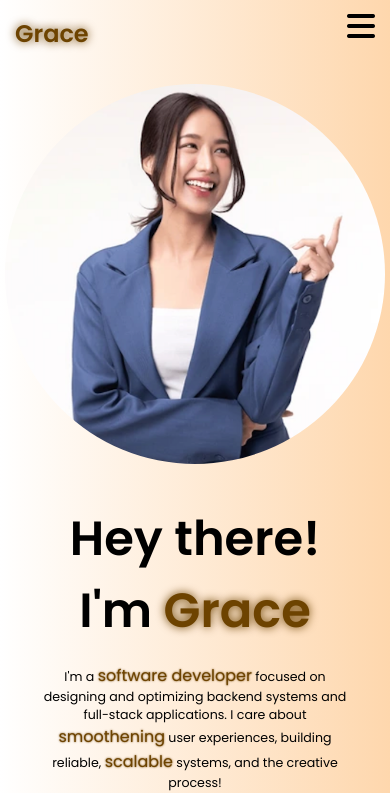
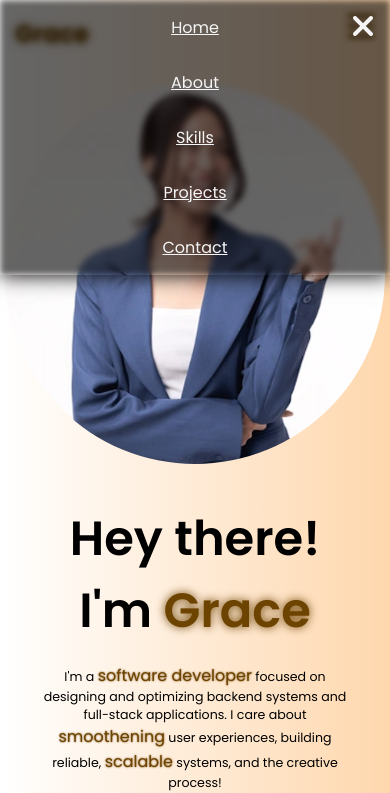
Before and after one commit to GraceTang323/personal-website, a plain HTML site: page index.html in a window 390 px wide. Both pictures are taken after a click on the icon 361 px from the left and 26 px from the top of the page. Shown: the top 793 px of the page. Drawn offline with nearby package versions, Linux system fonts and the light colour scheme.

Commit message:
Fixed dropdown menu layering, added animations to home page

```diff
--- a/index.html
+++ b/index.html
@@ -5,56 +5,67 @@
     <title>Grace Portfolio</title>
     <link rel="stylesheet" href="https://cdnjs.cloudflare.com/ajax/libs/font-awesome/6.5.2/css/all.min.css">
     <link rel="stylesheet" href="styles.css">
+    <link rel="stylesheet" href="https://unpkg.com/aos@next/dist/aos.css" />
 </head>
 <body>
   <nav>
     <div class="nav-container">
-      <div class="logo">
+      <div class="logo" data-aos="zoom-in" data-aos-duration="1000">
         <span>Grace</span>
       </div>
       <div class="nav-links">
-        <div class="link"><a href="#">Home</a></div>
-        <div class="link"><a href="#">About</a></div>
-        <div class="link"><a href="#">Skills</a></div>
-        <div class="link"><a href="#">Projects</a></div>
-        <div class="contact-button"><a href="#">Contact</a></div>
+        <div class="link" data-aos="fade-up" data-aos-duration="1000" data-aos-delay="100"><a href="index.html">Home</a></div>
+        <div class="link" data-aos="fade-up" data-aos-duration="1000" data-aos-delay="200"><a href="#">About</a></div>
+        <div class="link" data-aos="fade-up" data-aos-duration="1000" data-aos-delay="300"><a href="#">Skills</a></div>
+        <div class="link" data-aos="fade-up" data-aos-duration="1000" data-aos-delay="400"><a href="#">Projects</a></div>
+        <div class="contact-button"data-aos="fade-up" data-aos-duration="1000" data-aos-delay="500" ><a href="#">Contact</a></div>
       </div>
-      <i class="fa-solid fa-bars hamburg"></i>
+      <i class="fa-solid fa-bars hamburg" onclick= "hamburg()"></i>
     </div>
-
     <div class="dropdown">
       <div class="links">
-        <a href="#">Home</a>
+        <a href="index.html">Home</a>
         <a href="#">About</a>
         <a href="#">Skills</a>
         <a href="#">Projects</a>
         <a href="#">Contact</a>
-        <i class="fa-solid fa-xmark cancel"></i>
+        <i class="fa-solid fa-xmark cancel" onclick="cancel()"></i>
       </div>
     </div>
-
+  </nav>
     <section>
       <div class="main-container">
-        <div class="image">
+        <div class="image" data-aos="zoom-in-right" data-aos-duration="1300" data-aos-delay="200">
           <img src="temp_photo_square.png" alt="" width="400" height="400">
         </div>
         <div class="content">
-          <h1>Hey there! I'm <span>Grace</span></h1>
-          <div class="typewriter">
+          <h1 data-aos="fade-left" data-aos-duration="1000" data-aos-delay="600">Hey there! I'm <span>Grace</span></h1>
+          <div class="typewriter" data-aos="flip-up" data-aos-duration="1000" data-aos-delay="700">
             <p>I'm a <span>software developer</span> focused on designing and optimizing backend systems and full-stack applications. I care about <span>smoothening</span> user experiences, building reliable, <span>scalable</span> systems, and the creative process!</p>
           </div>
-          <div class="social-links">
+          <div class="social-links" data-aos="flip-down" data-aos-duration="1000" data-aos-delay="900">
             <a href="#"><i class="fa-brands fa-github"></i></a>
             <a href="#"><i class="fa-brands fa-facebook"></i></a>
             <a href="#"><i class="fa-brands fa-twitter"></i></a>
             <a href="#"><i class="fa-brands fa-linkedin"></i></a>
           </div>
-          <div class="button">
+          <div class="button" data-aos="zoom-out-left" data-aos-duration="1000" data-aos-delay="1100">
             <button>Download CV</button>
           </div>
         </div>
       </div>
     </section>
-  </nav>
+    <script src="https://unpkg.com/aos@next/dist/aos.js"></script>
+    <script>
+      AOS.init({offset:0});
+    </script>
+    <script>
+      function hamburg(){
+        const navbar = document.querySelector(".dropdown").classList.add("active");
+      }
+      function cancel(){
+        const navbar = document.querySelector(".dropdown").classList.remove("active");
+      }
+    </script>
 </body>
 </html>
--- a/styles.css
+++ b/styles.css
@@ -22,6 +22,7 @@ nav{
     width: 100%;
     height: 10vh;
     position: sticky;
+    z-index: 9999;
 }
 
 .nav-container{
@@ -43,12 +44,22 @@ nav{
     text-shadow: 0 0 10px rgb(109, 67, 0);
 }
 
-.hamburg, .cancel{
+.hamburg{
     cursor: pointer;
     position: absolute;
     right: 15px;
     top: 10px;
-    color: black;
+    color: rgb(109, 67, 0);
+    font-size: 2rem;
+    display: none;
+}
+
+.cancel{
+    cursor: pointer;
+    position: absolute;
+    right: 15px;
+    top: 10px;
+    color: whitesmoke;
     font-size: 2rem;
     display: none;
 }
@@ -104,11 +115,10 @@ nav{
 }
 
 .dropdown{
-    display: none;
     z-index: 100;
     position: absolute;
     top: 0;
-    transform: translateY(0px);
+    transform: translateY(-500px);
     width: 100%;
     height: auto;
     backdrop-filter: brightness(0.4)blur(3px);
@@ -116,10 +126,13 @@ nav{
     transition: 0.2s linear;
 }
 
+.dropdown.active {
+    transform: translateY(0);
+}
+
 .dropdown .links a{
     color: whitesmoke;
     display: flex;
-    flex-direction: none;
     justify-content: center;
     align-items: center;
     padding: 15px 0;
@@ -144,7 +157,6 @@ section{
 }
 
 .main-container .image{
-    z-index: 1;
     width: 0.5;
 }
 
@@ -246,10 +258,6 @@ section{
         display: block;
     }
 
-    .dropdown{
-        display: none; /* Initially hidden, will be shown when the hamburger menu is clicked */
-    }
-
     .main-container{
         display: flex;
         flex-direction: column;
```
